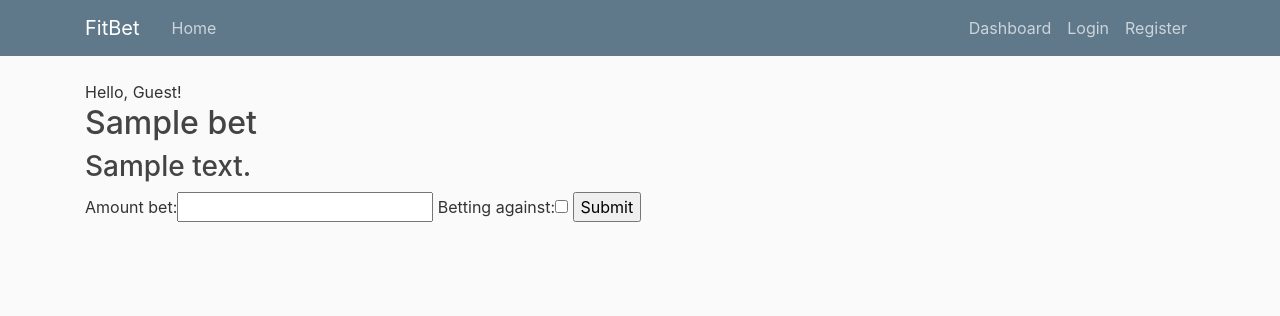
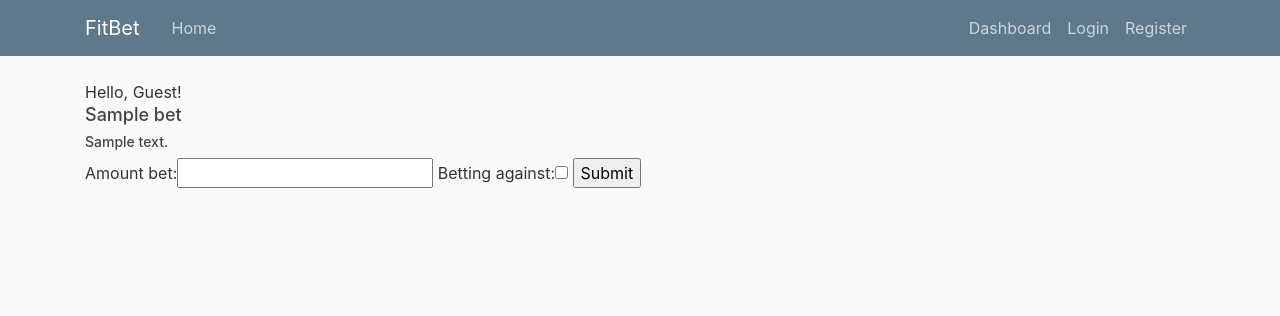
Before and after one commit to greengro/FitBet, a Django app: page /dashboard/ in a window 1280 px wide. Shown: the top 316 px of the page. Run offline with Django 3.2, Linux system fonts and the light colour scheme; tables that the repository leaves empty hold one stand-in row (values such as "Sample post").

Commit message:
dashboard view

```diff
--- a/fitbet/users/templates/users/dashboard.html
+++ b/fitbet/users/templates/users/dashboard.html
@@ -5,6 +5,14 @@
 {% block content %}
     Hello, {{ user.username|default:'Guest' }}!
     {% for obj in bets %}
+        <style>
+            h2 {
+                font-size:18px;
+            }
+            h3 {
+                font-size:14px;
+            }
+        </style>
         <h2>{{ obj.title }}</h2>
         <h3>{{ obj.description }}</h3>
         <form action="/createUserBet/{{ obj.id }}" method="post">
```
